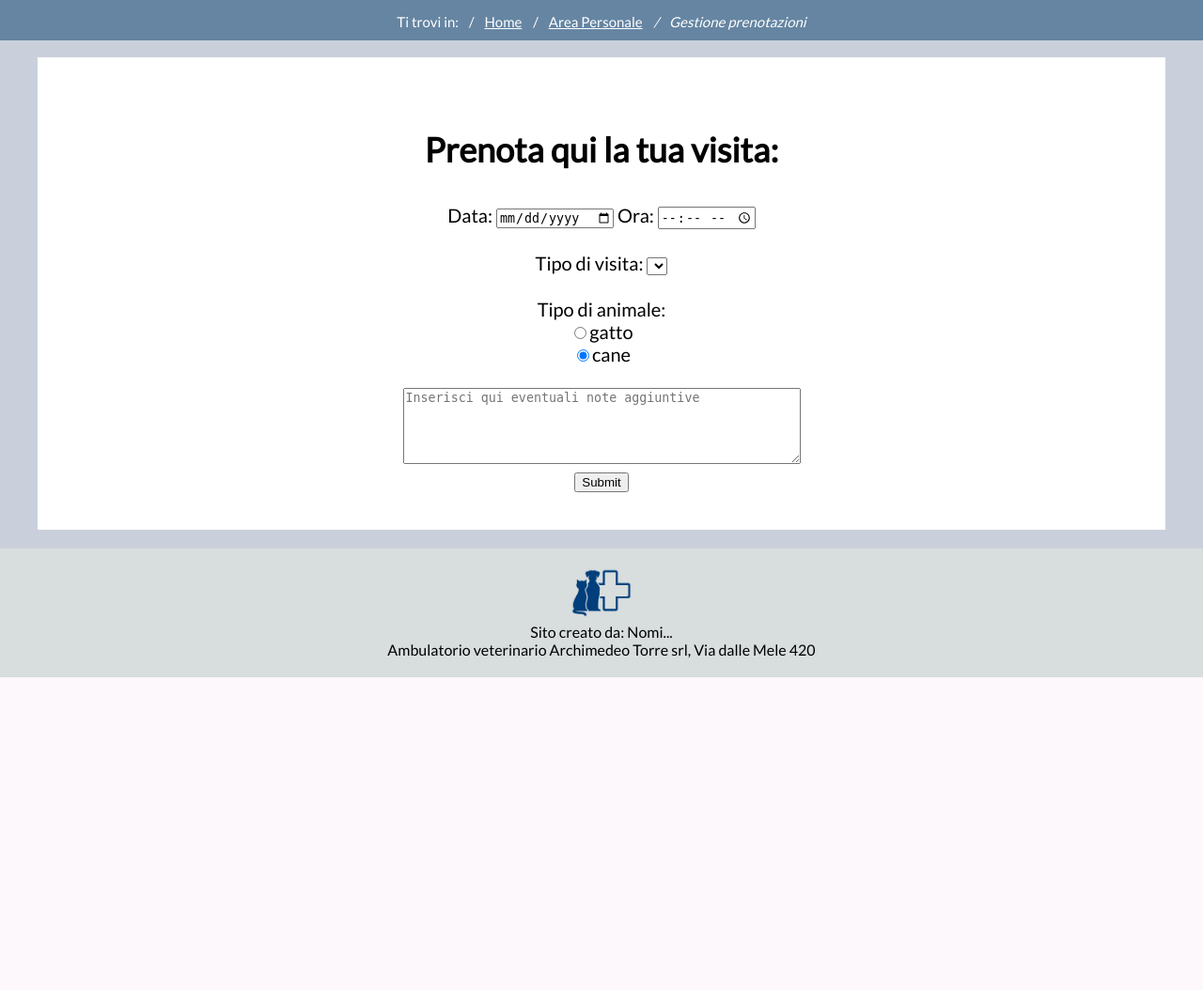
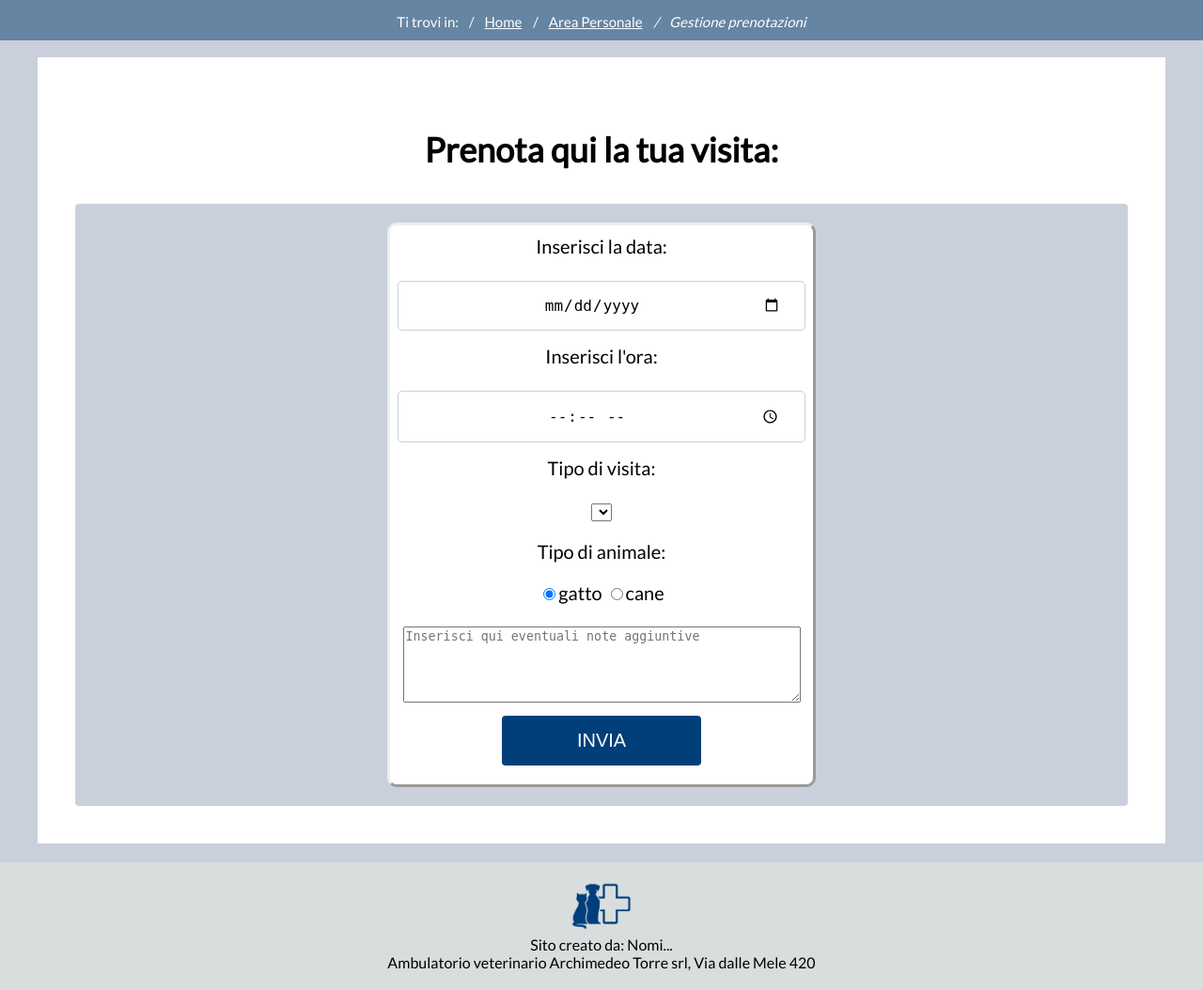
Before and after one commit to FraDrago/TecWeb, a PHP site: page /Prenota.php in a window 1280 px wide. Shown: the part 443-1497 px from the top of the page at 94% size. Before the commit the page ends 1164 px from the top, so only its background shows below. Run offline with PHP 8.4, Linux system fonts and the light colour scheme; the visitor is signed in with stand-in values (Sample User, id 1); data that the repository does not hold is empty.

Commit message:
sistemato css in Prenota.php

```diff
--- a/Clinica Vet/Prenota.php
+++ b/Clinica Vet/Prenota.php
@@ -51,6 +51,9 @@ if (!isset($_SESSION['ID']) || (isset($_SESSION['ID']) && $access->isAdmin($_SES
 <br/>
 <div id="content">
   <div id="title"><h3>Prenota qui la tua visita:</h3></div>
+<div class="LoginBox">
+  <div class="BoxLogin">
+  <div class="loginAndRegistrationForm">
 <?php if(!empty($_POST))
   {
   $d=$_POST['data'];
@@ -79,9 +82,11 @@ if (!isset($_SESSION['ID']) || (isset($_SESSION['ID']) && $access->isAdmin($_SES
 }
 ?>
 <form name="prenota" method="post" action="<?php echo htmlspecialchars($_SERVER["PHP_SELF"]); ?>">
-  Data: <input type="date" id="data" name="data">
-  Ora: <input type="time" id="ora" name="ora">
-</br></br>Tipo di visita:
+  <p><label for="data"><span xml:lang="en" lang="en">Inserisci la data:</span> </label></p>
+  <input type="date" id="data" name="data">
+  <p><label for="ora"><span xml:lang="en" lang="en">Inserisci l'ora:</span> </label></p>
+  <input type="time" id="ora" name="ora">
+  <p><label for="tipo"><span xml:lang="en" lang="en">Tipo di visita:</span> </label></p>
   <select id="prestazione" name="prestazione">
     <?php
         $connection = mysqli_connect("localhost","root","","clinica");
@@ -95,17 +100,18 @@ if (!isset($_SESSION['ID']) || (isset($_SESSION['ID']) && $access->isAdmin($_SES
 
         $id=$_SESSION['username'];
     ?>
-  </select></br></br>
-  Tipo di animale:</br>
-  <input type="radio" name="tipo" value=0>gatto</br>
-  <input type="radio" name="tipo" value=1 checked="checked">cane</br></br>
-  <textarea rows="5" cols="50" name="note" placeholder="Inserisci qui eventuali note aggiuntive"></textarea></br>
-  <input type="submit" name="invia">
+  </select></div>
+  <p><label for="ora"><span xml:lang="en" lang="en">Tipo di animale:</span> </label></p>
+  <input type="radio" name="tipo" value=0 checked="checked"><span xml:lang="en" lang="en">gatto</span>
+  <input type="radio" name="tipo" value=1>cane</br></br>
+  <div class="loginAndRegistrationForm">
+  <textarea maxlength="400" rows="5" cols="50" name="note" placeholder="Inserisci qui eventuali note aggiuntive"></textarea></br>
+  <p><button type="submit" name="invia">INVIA</button></p>
 </form>
 
-
-
-
+</div>
+</div>
+</div>
 </div> <!--chiusura tag page-->
 
 <?php include_once"footer.php"?>
--- a/Clinica Vet/css/style2.css
+++ b/Clinica Vet/css/style2.css
@@ -1,5 +1,8 @@
 /*****generale******/
 /******************/
+textarea {
+   resize:vertical;
+}
 
 body {
 	font-size:20px ;
```
